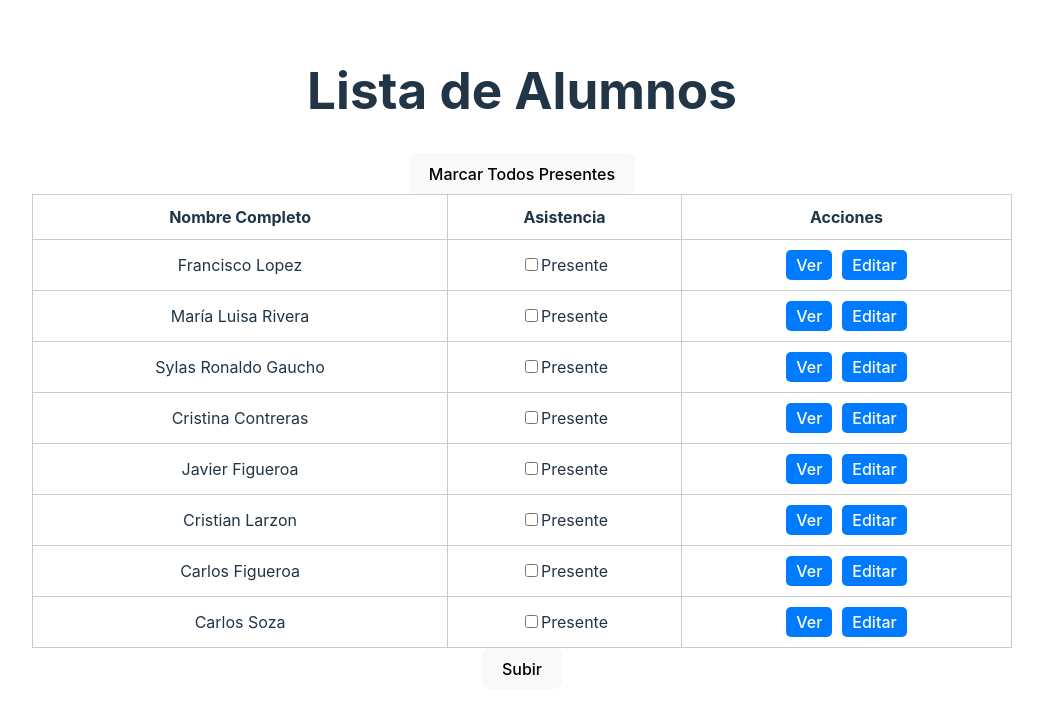
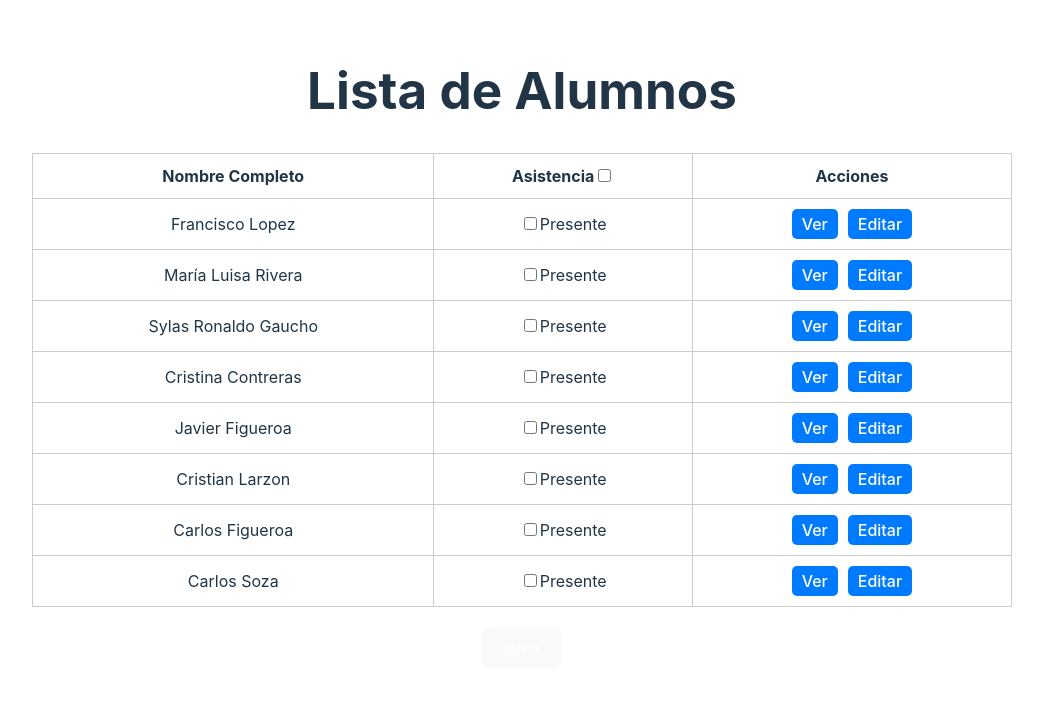
Before and after one commit to FranciscoLopezKanto/FrontGestionAsistencia, a React (Vite) app: page /home in a window 1280 px wide. Shown: the top 714 px of the page, without its empty margins (118-1161 px from the left). Built offline with nearby package versions, Linux system fonts and the light colour scheme.

Commit message:
Cambios Botones y logica presentes todos

```diff
--- a/src/pages/home/index.tsx
+++ b/src/pages/home/index.tsx
@@ -1,9 +1,8 @@
 import { useNavigate } from 'react-router-dom';
-import styled from 'styled-components';
 import Modal from '../../components/modal';
-import { useState, useEffect } from 'react';
+import { useState } from 'react';
+import { ActionButton, HomeContainer, StudentDetails, SubmitContainer, Table } from './styles';
 
-// Lista de alumnos con los campos de días asistidos y días totales
 const initialAlumnos = [
   { id: 1, nombreCompleto: 'Francisco Lopez', edad: 20, estado: 'Activo', genero: 'Masculino', diasAsistidos: 40, diasTotales: 50, promedio: 5.5, presenteHoy: false },
   { id: 2, nombreCompleto: 'María Luisa Rivera', edad: 21, estado: 'Inactivo', genero: 'Femenino', diasAsistidos: 35, diasTotales: 50, promedio: 4.5, presenteHoy: false },
@@ -19,9 +18,9 @@ const Home = () => {
   const navigate = useNavigate();
   const [alumnos, setAlumnos] = useState(initialAlumnos);
   const [isModalOpen, setIsModalOpen] = useState(false);
-  const [selectedStudent, setSelectedStudent] = useState<typeof initialAlumnos[0] | null>(null); // Define the correct type for selectedStudent
+  const [selectedStudent, setSelectedStudent] = useState<typeof initialAlumnos[0] | null>(null);
+  const [allPresent, setAllPresent] = useState(false);
 
-  // Maneja la vista de detalles del estudiante seleccionado
   const handleView = (id: number) => {
     const alumno = alumnos.find(a => a.id === id);
     if (alumno) {
@@ -30,12 +29,10 @@ const Home = () => {
     }
   };
 
-  // Redirige a la página de edición del alumno
   const handleEdit = (id: number) => {
     navigate(`/alumnos/${id}/editar`);
   };
 
-  // Marca o desmarca un estudiante como presente hoy
   const handleAttendanceToggle = (id: number) => {
     setAlumnos(prevAlumnos =>
       prevAlumnos.map(alumno =>
@@ -46,17 +43,16 @@ const Home = () => {
     );
   };
 
-  // Marca todos los estudiantes como presentes
-  const handleAllPresent = () => {
+  const handleAllPresentToggle = () => {
     setAlumnos(prevAlumnos =>
       prevAlumnos.map(alumno => ({
         ...alumno,
-        presenteHoy: true, // Marcar todos como presentes
+        presenteHoy: !allPresent,
       }))
     );
+    setAllPresent(prevState => !prevState);
   };
 
-  // Guarda la asistencia (sube los cambios y actualiza los días asistidos y totales)
   const handleSaveAttendance = () => {
     setAlumnos(prevAlumnos =>
       prevAlumnos.map(alumno =>
@@ -65,7 +61,7 @@ const Home = () => {
               ...alumno,
               diasAsistidos: alumno.diasAsistidos + 1,
               diasTotales: alumno.diasTotales + 1,
-              presenteHoy: false, // Reinicia la asistencia para el siguiente día
+              presenteHoy: false,
             }
           : {
               ...alumno,
@@ -75,29 +71,21 @@ const Home = () => {
     );
   };
 
-  // Calcula el porcentaje de asistencia
-  const calculateAttendancePercentage = (diasAsistidos: number, diasTotales: number) => {
-    return ((diasAsistidos / diasTotales) * 100).toFixed(2) + '%';
-  };
-
-  useEffect(() => {
-    setAlumnos(prevAlumnos =>
-      prevAlumnos.map(alumno => ({
-        ...alumno,
-        porcentajeAsistencia: calculateAttendancePercentage(alumno.diasAsistidos, alumno.diasTotales),
-      }))
-    );
-  }, []);
-
   return (
     <HomeContainer>
       <h1>Lista de Alumnos</h1>
-      <button onClick={handleAllPresent}>Marcar Todos Presentes</button>
       <Table>
         <thead>
           <tr>
             <th>Nombre Completo</th>
-            <th>Asistencia</th>
+            <th>
+              Asistencia
+              <input
+                type="checkbox"
+                onChange={handleAllPresentToggle}
+                checked={allPresent}
+              />
+            </th>
             <th>Acciones</th>
           </tr>
         </thead>
@@ -109,7 +97,7 @@ const Home = () => {
                 <input
                   type="checkbox"
                   onChange={() => handleAttendanceToggle(alumno.id)}
-                  checked={alumno.presenteHoy} // Refleja el estado de asistencia
+                  checked={alumno.presenteHoy}
                 />
                 Presente
               </td>
@@ -121,8 +109,9 @@ const Home = () => {
           ))}
         </tbody>
       </Table>
-      <button onClick={handleSaveAttendance}>Subir</button>
-
+      <SubmitContainer>
+        <button onClick={handleSaveAttendance}>Subir</button>
+      </SubmitContainer>
       <Modal
         isOpen={isModalOpen}
         onClose={() => setIsModalOpen(false)}
@@ -148,47 +137,3 @@ const Home = () => {
 };
 
 export default Home;
-
-// Estilos del contenedor principal
-const HomeContainer = styled.div`
-  display: flex;
-  flex-direction: column;
-  justify-content: center;
-  align-items: center;
-  padding: 20px;
-`;
-
-// Estilos de la tabla
-const Table = styled.table`
-  width: 80%;
-  border-collapse: collapse;
-  z-index: 10;
-  th, td {
-    padding: 10px;
-    border: 1px solid #ccc;
-    text-align: center;
-  }
-`;
-
-// Estilos de los botones de acción
-const ActionButton = styled.button`
-  margin: 0 5px;
-  padding: 5px 10px;
-  border: none;
-  background-color: #007bff;
-  color: white;
-  cursor: pointer;
-  border-radius: 5px;
-
-  &:hover {
-    background-color: #0056b3;
-  }
-`;
-
-// Estilos para los detalles del estudiante en el modal
-const StudentDetails = styled.div`
-  text-align: left;
-  h2 {
-    margin-top: 0;
-  }
-`;
--- /dev/null
+++ b/src/pages/home/styles/index.ts
@@ -0,0 +1,52 @@
+import styled from "styled-components";
+
+export const HomeContainer = styled.div`
+  display: flex;
+  flex-direction: column;
+  justify-content: center;
+  align-items: center;
+  padding: 20px;
+`;
+
+export const Table = styled.table`
+  width: 80%;
+  border-collapse: collapse;
+  z-index: 10;
+  th, td {
+    padding: 10px;
+    border: 1px solid #ccc;
+    text-align: center;
+  }
+`;
+
+export const ActionButton = styled.button`
+  margin: 0 5px;
+  padding: 5px 10px;
+  border: none;
+  background-color: #007bff;
+  color: white;
+  cursor: pointer;
+  border-radius: 5px;
+
+  &:hover {
+    background-color: #0056b3;
+  }
+`;
+
+export const SubmitContainer = styled.div`
+  display: flex;
+  flex-direction: column;
+  justify-content: center;
+  align-items: center;
+  padding: 20px;
+  button {
+    color: white;
+  }
+`;
+
+export const StudentDetails = styled.div`
+  text-align: left;
+  h2 {
+    margin-top: 0;
+  }
+`;
```
